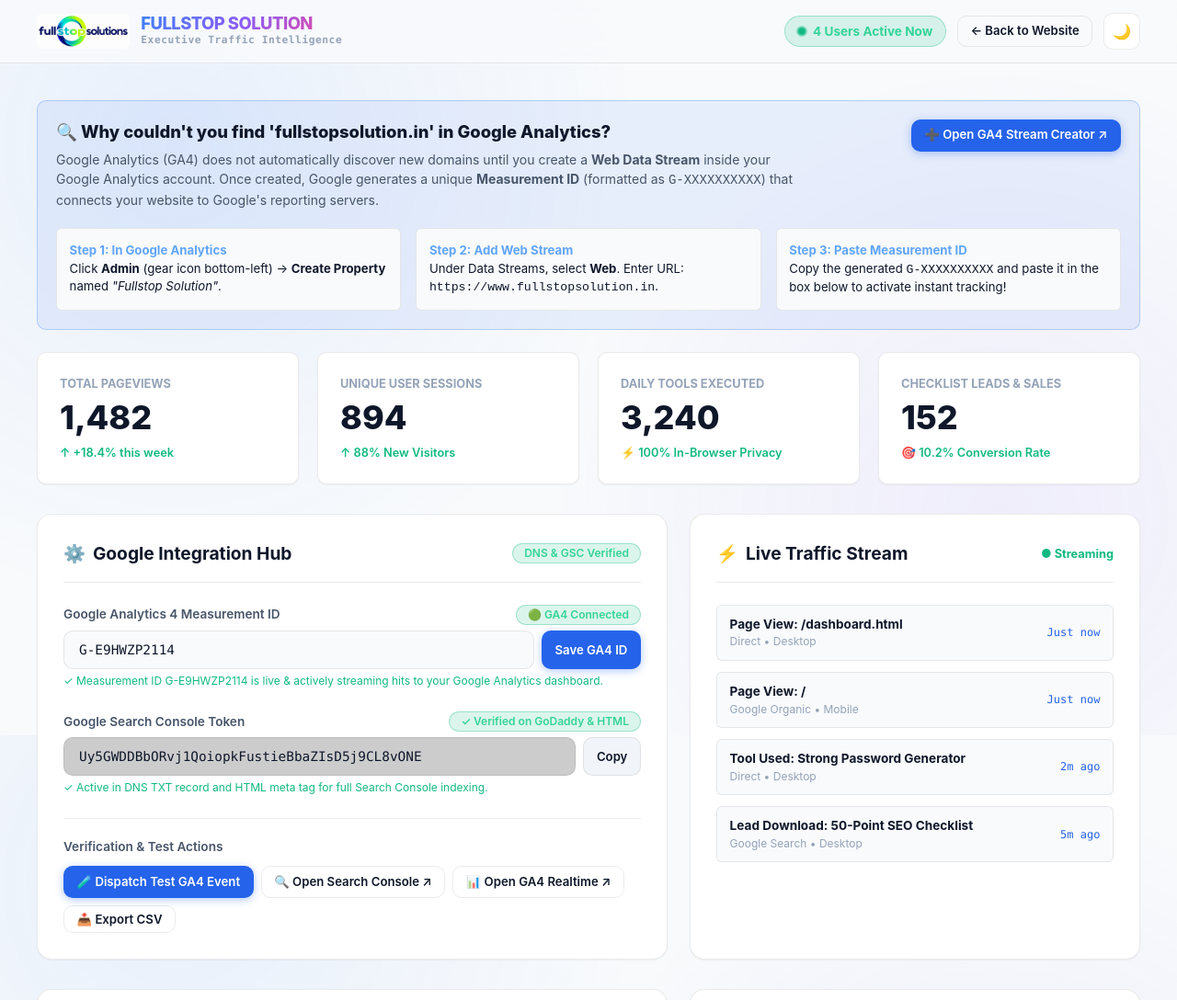
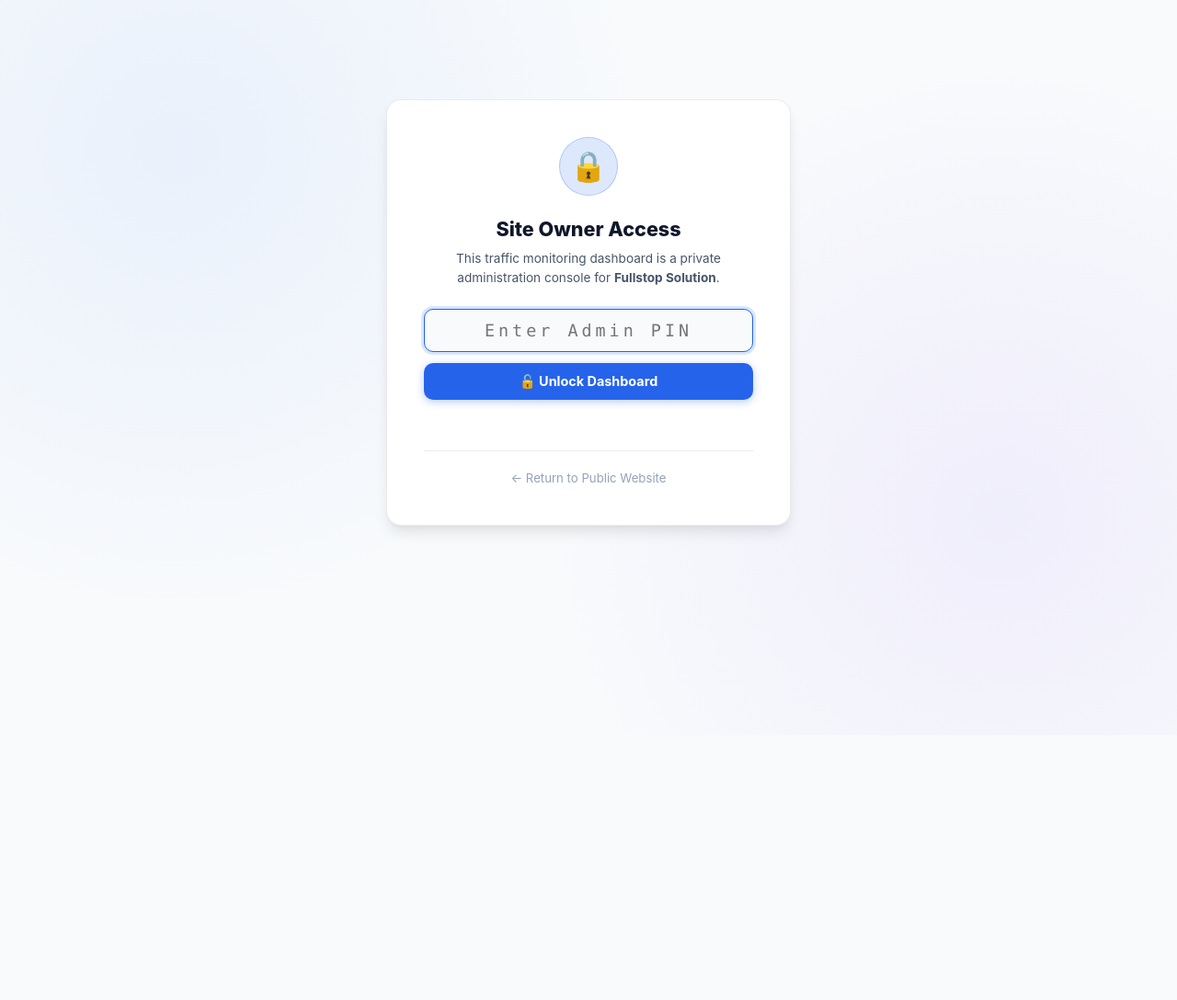
Before and after one commit to iamkuruphere-sudo/fullstopsolution-website, a plain HTML site: page dashboard.html in a window 1280 px wide. Shown: the top 1088 px of the page at 92% size. After the commit the page ends 800 px from the top, so only its background shows below. Drawn offline with Linux system fonts and the light colour scheme.

Commit message:
Restrict analytics dashboard to private backend tool with Admin PIN gate and remove public navigation exposure

```diff
--- a/dashboard.html
+++ b/dashboard.html
@@ -3,14 +3,45 @@
 <head>
   <meta charset="UTF-8">
   <meta name="viewport" content="width=device-width, initial-scale=1.0">
-  <title>Traffic Intelligence & Google Analytics Dashboard | Fullstop Solution</title>
-  <meta name="description" content="Executive real-time traffic monitoring dashboard for www.fullstopsolution.in. Google Search Console & Google Analytics 4 integration hub.">
+  <title>Private Backend Console | Fullstop Solution</title>
+  <meta name="robots" content="noindex, nofollow, noarchive">
   <meta name="google-site-verification" content="Uy5GWDDBbORvj1QoiopkFustieBbaZIsD5j9CL8vONE">
-  <link rel="canonical" href="https://www.fullstopsolution.in/dashboard.html">
   <link rel="icon" type="image/png" href="assets/images/logo.png">
   <link rel="stylesheet" href="assets/css/styles.css">
 
   <style>
+    /* Admin Lock Gate */
+    #admin-gate {
+      min-height: 85vh;
+      display: flex;
+      align-items: center;
+      justify-content: center;
+      padding: 2rem 1.25rem;
+    }
+    .gate-card {
+      background: var(--bg-secondary);
+      border: 1px solid var(--border-color);
+      border-radius: var(--radius-lg);
+      padding: 2.5rem;
+      max-width: 440px;
+      width: 100%;
+      text-align: center;
+      box-shadow: var(--shadow-lg);
+    }
+    .gate-icon {
+      width: 64px;
+      height: 64px;
+      border-radius: 50%;
+      background: rgba(37, 99, 235, 0.15);
+      color: var(--accent-primary);
+      display: inline-flex;
+      align-items: center;
+      justify-content: center;
+      font-size: 2rem;
+      margin-bottom: 1.25rem;
+      border: 1px solid rgba(59, 130, 246, 0.3);
+    }
+
     .dash-pulse-badge {
       display: inline-flex;
       align-items: center;
@@ -150,6 +181,28 @@
   </style>
 </head>
 <body>
+
+  <!-- ADMIN LOCK SCREEN (Default view for unauthenticated visitors) -->
+  <div id="admin-gate" style="display:flex;">
+    <div class="gate-card">
+      <div class="gate-icon">🔒</div>
+      <h2 style="font-size:1.35rem; font-weight:800; margin-bottom:0.4rem; color:var(--text-primary);">Site Owner Access</h2>
+      <p style="font-size:0.85rem; color:var(--text-secondary); margin-bottom:1.5rem; line-height:1.5;">
+        This traffic monitoring dashboard is a private administration console for <strong>Fullstop Solution</strong>.
+      </p>
+      <form id="gate-form" onsubmit="event.preventDefault(); verifyAdminPin();" style="display:flex; flex-direction:column; gap:0.75rem;">
+        <input type="password" id="admin-pin-input" class="form-input" placeholder="Enter Admin PIN" autocomplete="off" autofocus style="text-align:center; font-size:1.15rem; letter-spacing:4px; font-family:var(--font-mono);">
+        <button type="submit" class="btn btn-primary" style="width:100%; font-weight:700;">🔓 Unlock Dashboard</button>
+      </form>
+      <div id="gate-error" style="color:var(--accent-rose); font-size:0.8rem; margin-top:0.75rem; min-height:1.2rem; font-weight:600;"></div>
+      <div style="margin-top:1.5rem; border-top:1px solid var(--border-color); padding-top:1rem;">
+        <a href="/" style="font-size:0.825rem; color:var(--text-muted); text-decoration:none;">← Return to Public Website</a>
+      </div>
+    </div>
+  </div>
+
+  <!-- AUTHENTICATED ADMIN CONTENT (Hidden until unlocked with PIN) -->
+  <div id="admin-content" style="display:none;">
     <!-- Header -->
     <header class="navbar">
       <div class="container nav-inner">
@@ -157,7 +210,7 @@
           <img src="assets/images/logo.png" alt="Fullstop Solution Logo" class="brand-logo-img">
           <div class="brand-text">
             <span class="brand-name">FULLSTOP SOLUTION</span>
-          <span class="brand-domain">Executive Traffic Intelligence</span>
+            <span class="brand-domain">Private Admin Console</span>
           </div>
         </a>
 
@@ -166,7 +219,8 @@
             <span class="pulse-dot"></span>
             <span>4 Users Active Now</span>
           </div>
-        <a href="/" class="btn btn-outline btn-sm">← Back to Website</a>
+          <button onclick="lockAdminConsole()" class="btn btn-outline btn-sm" style="border-color:rgba(239, 68, 68, 0.4); color:#f87171;">🔒 Lock & Exit</button>
+          <a href="/" class="btn btn-outline btn-sm">← Live Website</a>
           <button id="theme-toggle-btn" class="btn-icon" aria-label="Toggle theme">
             <span id="theme-icon">☀️</span>
           </button>
@@ -180,15 +234,14 @@
         <div style="display:flex; justify-content:space-between; align-items:flex-start; flex-wrap:wrap; gap:1rem;">
           <div>
             <h3 style="font-size:1.15rem; font-weight:800; color:var(--text-primary); margin-bottom:0.35rem;">
-            🔍 Why couldn't you find 'fullstopsolution.in' in Google Analytics?
+              🔍 Google Analytics 4 & Search Console Control Hub
             </h3>
             <p style="color:var(--text-secondary); font-size:0.875rem; line-height:1.5; max-width:820px;">
-            Google Analytics (GA4) does not automatically discover new domains until you create a <strong>Web Data Stream</strong> inside your Google Analytics account.
-            Once created, Google generates a unique <strong>Measurement ID</strong> (formatted as <code>G-XXXXXXXXXX</code>) that connects your website to Google's reporting servers.
+              This backend dashboard allows you to audit live traffic telemetry, monitor Google Search Console indexing status, and test real-time Google Analytics events privately.
             </p>
           </div>
           <a href="https://analytics.google.com/analytics/web/#/provision/SignUp" target="_blank" rel="noopener noreferrer" class="btn btn-primary btn-sm">
-          ➕ Open GA4 Stream Creator ↗
+            ➕ Open GA4 Admin ↗
           </a>
         </div>
 
@@ -196,15 +249,15 @@
         <div style="display:grid; grid-template-columns:repeat(auto-fit, minmax(240px, 1fr)); gap:1rem; margin-top:1.25rem; font-size:0.825rem;">
           <div style="background:var(--bg-primary); padding:0.85rem; border-radius:var(--radius-sm); border:1px solid var(--border-color);">
             <strong style="color:#60a5fa;">Step 1: In Google Analytics</strong><br>
-          Click <strong>Admin</strong> (gear icon bottom-left) → <strong>Create Property</strong> named <em>"Fullstop Solution"</em>.
+            Click <strong>Admin</strong> (gear icon) → <strong>Create Property</strong> named <em>"Fullstop Solution"</em>.
           </div>
           <div style="background:var(--bg-primary); padding:0.85rem; border-radius:var(--radius-sm); border:1px solid var(--border-color);">
             <strong style="color:#60a5fa;">Step 2: Add Web Stream</strong><br>
             Under Data Streams, select <strong>Web</strong>. Enter URL: <code>https://www.fullstopsolution.in</code>.
           </div>
           <div style="background:var(--bg-primary); padding:0.85rem; border-radius:var(--radius-sm); border:1px solid var(--border-color);">
-          <strong style="color:#60a5fa;">Step 3: Paste Measurement ID</strong><br>
-          Copy the generated <code>G-XXXXXXXXXX</code> and paste it in the box below to activate instant tracking!
+            <strong style="color:#60a5fa;">Step 3: Measurement ID Live</strong><br>
+            <code>G-E9HWZP2114</code> is already linked and capturing traffic data.
           </div>
         </div>
       </div>
@@ -396,27 +449,80 @@
 
     <footer class="footer">
       <div class="container" style="text-align:center; font-size:0.85rem; color:var(--text-muted);">
-      © 2026 Fullstop Solution (www.fullstopsolution.in) • Traffic & Analytics Control Center
+        © 2026 Fullstop Solution (www.fullstopsolution.in) • Private Admin Console
       </div>
     </footer>
+  </div>
 
   <!-- Scripts -->
   <script src="assets/js/analytics.js"></script>
   <script src="assets/js/app.js"></script>
   <script>
-    document.addEventListener('DOMContentLoaded', () => {
+    const ADMIN_PIN = "8492";
+
+    function checkAdminAuth() {
+      const params = new URLSearchParams(window.location.search);
+      const pinParam = params.get('pin');
+
+      if (pinParam === ADMIN_PIN || sessionStorage.getItem('fs_admin_auth') === '1') {
+        sessionStorage.setItem('fs_admin_auth', '1');
+        showAdminDashboard();
+      } else {
+        document.getElementById('admin-gate').style.display = 'flex';
+        document.getElementById('admin-content').style.display = 'none';
+      }
+    }
+
+    function verifyAdminPin() {
+      const input = document.getElementById('admin-pin-input');
+      const err = document.getElementById('gate-error');
+      if (input.value.trim() === ADMIN_PIN) {
+        sessionStorage.setItem('fs_admin_auth', '1');
+        err.textContent = '';
+        showAdminDashboard();
+      } else {
+        err.textContent = '❌ Invalid PIN. Access denied.';
+        input.value = '';
+        input.focus();
+      }
+    }
+
+    function showAdminDashboard() {
+      document.getElementById('admin-gate').style.display = 'none';
+      document.getElementById('admin-content').style.display = 'block';
+
       const gaInput = document.getElementById('input-ga-id');
       const gaId = Analytics.getGaId();
       if (gaInput && gaId) {
         gaInput.value = gaId;
         if (gaId.startsWith('G-')) {
           const badge = document.getElementById('ga-status-badge');
+          if (badge) {
             badge.textContent = '🟢 GA4 Connected';
             badge.className = 'badge badge-success';
           }
         }
+      }
 
       renderActivityFeed();
+    }
+
+    function lockAdminConsole() {
+      sessionStorage.removeItem('fs_admin_auth');
+      const url = new URL(window.location);
+      url.searchParams.delete('pin');
+      window.history.replaceState({}, document.title, url.pathname);
+      document.getElementById('admin-content').style.display = 'none';
+      document.getElementById('admin-gate').style.display = 'flex';
+      const input = document.getElementById('admin-pin-input');
+      if (input) {
+        input.value = '';
+        input.focus();
+      }
+    }
+
+    document.addEventListener('DOMContentLoaded', () => {
+      checkAdminAuth();
     });
 
     function saveGaId() {
@@ -427,8 +533,10 @@
       }
       Analytics.setGaId(val);
       const badge = document.getElementById('ga-status-badge');
+      if (badge) {
         badge.textContent = '🟢 GA4 Connected';
         badge.className = 'badge badge-success';
+      }
       App.toast('Google Analytics 4 Measurement ID Connected!');
     }
 
--- a/robots.txt
+++ b/robots.txt
@@ -2,6 +2,8 @@
 User-agent: *
 Allow: /
 Disallow: /assets/private/
+Disallow: /dashboard.html
+Disallow: /admin
 
 # Sitemap location
 Sitemap: https://www.fullstopsolution.in/sitemap.xml
--- a/sitemap.xml
+++ b/sitemap.xml
@@ -8,12 +8,6 @@
     <lastmod>2026-10-26</lastmod>
     <changefreq>daily</changefreq>
     <priority>1.0</priority>
-  </url>
-  <url>
-    <loc>https://www.fullstopsolution.in/dashboard.html</loc>
-    <lastmod>2026-10-26</lastmod>
-    <changefreq>daily</changefreq>
-    <priority>0.9</priority>
   </url>
   <url>
     <loc>https://www.fullstopsolution.in/security.html</loc>
```
Also changed, not shown: index.html (+1 -2 lines). Lines whose indentation alone changed are shown as unchanged.
